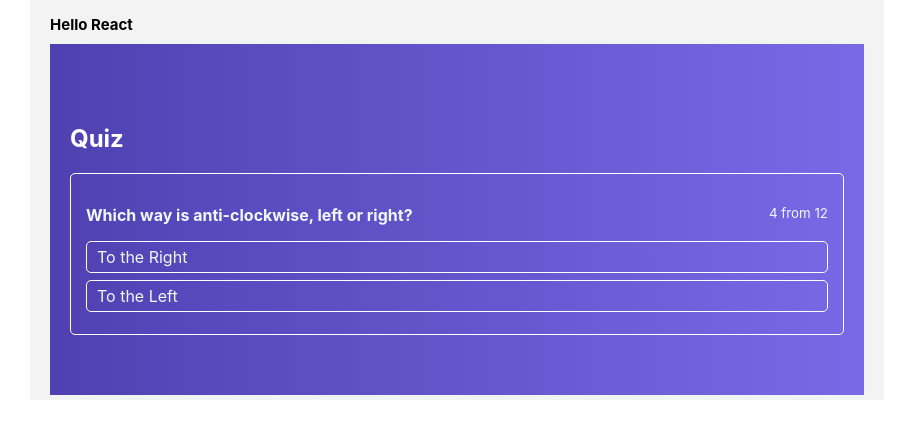
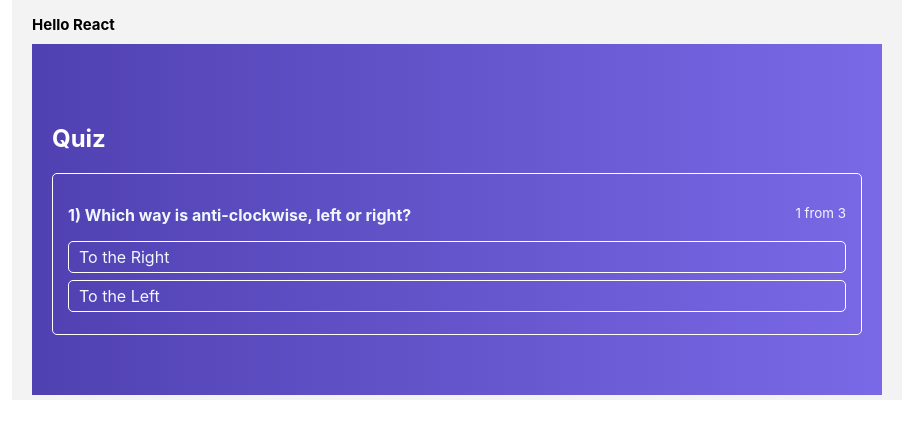
Before and after one commit to Raz-Dva/React-practic, a React (Create React App) app: page / in a window 1280 px wide. Shown: the top 434 px of the page, without its empty margins (183-1096 px from the left). Built offline with nearby package versions, Linux system fonts and the light colour scheme.

Commit message:
handler answer click

```diff
--- a/src/components/ActiveQuiz/ActiveQuiz.js
+++ b/src/components/ActiveQuiz/ActiveQuiz.js
@@ -7,11 +7,13 @@ const ActiveQuiz = (props) => {
         <div className={classes.ActiveQuiz}>
             <p className={classes.Question}>
                 <span className={classes.Font_bold}>
-                   {props.question}
+                   {props.unswerNumber}) {props.question}
                 </span>
-                <small className={classes.Badge}>4 from 12</small>
+                <small className={classes.Badge}>{props.unswerNumber} from {props.quizeLength}</small>
             </p>
             <AnswersList
+            unswerNumber={props.unswerNumber}
+            quizItem={props.quizItem}
              answers={props.answers}
              onAnswerClick={props.onAnswerClick}/>
         </div>
--- a/src/components/ActiveQuiz/AnswersList/AnswerItem/AnswerItem.js
+++ b/src/components/ActiveQuiz/AnswersList/AnswerItem/AnswerItem.js
@@ -2,10 +2,11 @@ import React from 'react';
 import classes from './AnswerItem.module.css'
 
 const AnswerItem = (props) => {
+    console.log(props.unswerNumber)
     return (
         <li
          className={classes.AnswerItem}
-         onClick={()=>props.onAnswerClick(props.answer.id)}>
+         onClick={()=>props.onAnswerClick(props.answer.id, props.unswerNumber)}>
             {props.answer.text}
         </li>
     )
--- a/src/components/ActiveQuiz/AnswersList/AnswersList.js
+++ b/src/components/ActiveQuiz/AnswersList/AnswersList.js
@@ -9,6 +9,7 @@ const AnswersList = (props) => {
                 props.answers.map((answer, index) => {
                    return(
                        <AnswerItem
+                       unswerNumber={props.unswerNumber}
                        key={index}
                        answer={answer}
                        onAnswerClick={props.onAnswerClick}/>
--- a/src/containers/Quiz/Quiz.js
+++ b/src/containers/Quiz/Quiz.js
@@ -3,30 +3,71 @@ import classes from './Quiz.module.css';
 import ActiveQuiz from '../../components/ActiveQuiz/ActiveQuiz'
 
 class Quiz extends React.Component {
-    state={
-        quize:[
-          {
-              question:'Which way is anti-clockwise, left or right?',
-              rightAnswerId:2,
-              answers:[
-                  {text: 'To the Right', id:1},
-                  {text: 'To the Left', id:2}
-              ]
-          }
+    state = {
+        activeQuestion: 0,
+        quize: [
+            {
+                id: 1,
+                question: 'Which way is anti-clockwise, left or right?',
+                rightAnswerId: 2,
+                answers: [
+                    { text: 'To the Right', id: 1 },
+                    { text: 'To the Left', id: 2 }
+                ]
+            },
+            {
+                id: 2,
+                question: 'What color symbolizes peace?',
+                rightAnswerId: 2,
+                answers: [
+                    { text: 'Red', id: 1 },
+                    { text: 'White', id: 2 }
+                ]
+            },
+            {
+                id: 2,
+                question: 'How many cards are there in a complete pack of cards?',
+                rightAnswerId: 1,
+                answers: [
+                    { text: 52, id: 1 },
+                    { text: 58, id: 2 }
+                ]
+            }
         ]
     };
-    onAnswerClickHandler=(answerId)=>{
-        console.log(answerId)
+    onAnswerClickHandler = (answerId,  unswerNumber) => {
+        const quizeState = this.state.quize;
+
+        if (answerId === quizeState[unswerNumber-1].rightAnswerId) {
+            console.log('Right')
+            if (this.state.activeQuestion + 1 === quizeState.length) {
+                alert('You won')
+                 return false };
+
+            this.setState({
+                activeQuestion: this.state.activeQuestion + 1
+            })
+        }else{
+            console.log('False')
+
+        }
+        if (this.state.activeQuestion + 1 > quizeState.length) {
+             return false };
+
+
     }
-    render(){
+    render() {
         return (
             <div className={classes.Quiz}>
                 <h2>Quiz</h2>
                 <div className={classes.QuizWrapper}>
                     <ActiveQuiz
-                    onAnswerClick = {this.onAnswerClickHandler}
-                    answers={this.state.quize[0].answers}
-                    question={this.state.quize[0].question}/>
+                        onAnswerClick={this.onAnswerClickHandler}
+                        // quizItem={this.state.quize[this.state.activeQuestion]}
+                        answers={this.state.quize[this.state.activeQuestion].answers}
+                        question={this.state.quize[this.state.activeQuestion].question}
+                        quizeLength={this.state.quize.length}
+                        unswerNumber={this.state.activeQuestion + 1} />
                 </div>
             </div>
 
--- a/src/index.css
+++ b/src/index.css
@@ -21,7 +21,8 @@ code {
     monospace;
 }
 #root {
-  margin: 0 15%;
+  margin: 0 auto;
   background-color: #f3f3f3;
   padding: 5px 20px;
+  max-width: 850px;
 }
```
